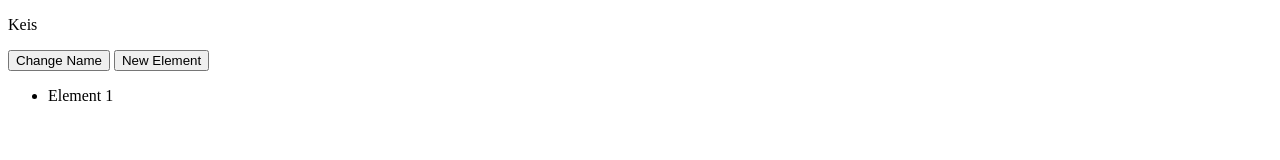
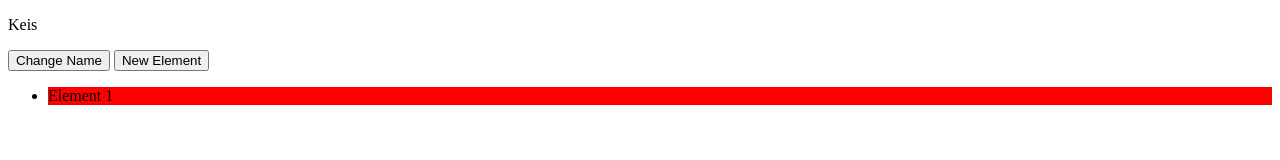
Before and after one commit to KeisGSmit/ReactAngularVue, a plain HTML site: page Vue_introduction/index.html in a window 1280 px wide. Both pictures are taken after a click on the button "New Element". Drawn offline with nearby package versions, Linux system fonts and the light colour scheme.

Commit message:
dynamically styling elements

```diff
--- a/Vue_introduction/index.html
+++ b/Vue_introduction/index.html
@@ -1,5 +1,6 @@
 <!DOCTYPE html>
 <html lang="en">
+
 <head>
     <meta charset="UTF-8">
     <meta http-equiv="X-UA-Compatible" content="IE=edge">
@@ -8,6 +9,7 @@
     <link rel="stylesheet" href="style.css">
     <title>The world of Javascript</title>
 </head>
+
 <body>
     <div id="app">
         <p>{{ name }}</p>
@@ -15,7 +17,12 @@
         <button v-on:click="nameChange">Change Name</button>
         <button v-on:click="addElement">New Element</button>
         <ul>
-            <li v-for="element in elements" v-bind:id="'el'+ element">Element {{element}}</li>
+            <li
+            v-for="element in elements"
+            v-bind:id="'el'+ element"
+            v-bind:style="{
+                backgroundColor: getColor(element)
+            }">Element {{element}}</li>
         </ul>
     </div>
 
@@ -23,4 +30,5 @@
 
 <script src="https://cdn.jsdelivr.net/npm/lodash@4.17.21/lodash.min.js"></script>
 <script src="script.js"></script>
+
 </html>
--- a/Vue_introduction/script.js
+++ b/Vue_introduction/script.js
@@ -10,6 +10,9 @@ new Vue({
         },
         addElement: function(){
             this.elements.push(this.elements.length + 1);
+        },
+        getColor: function(number){
+            return number % 2 == 0 ? 'green' : 'red';
         }
     }
 });
```
